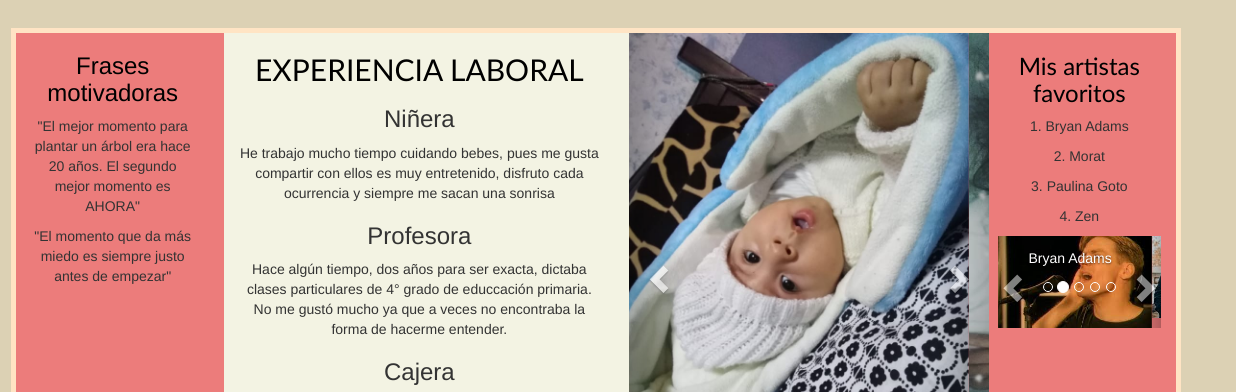
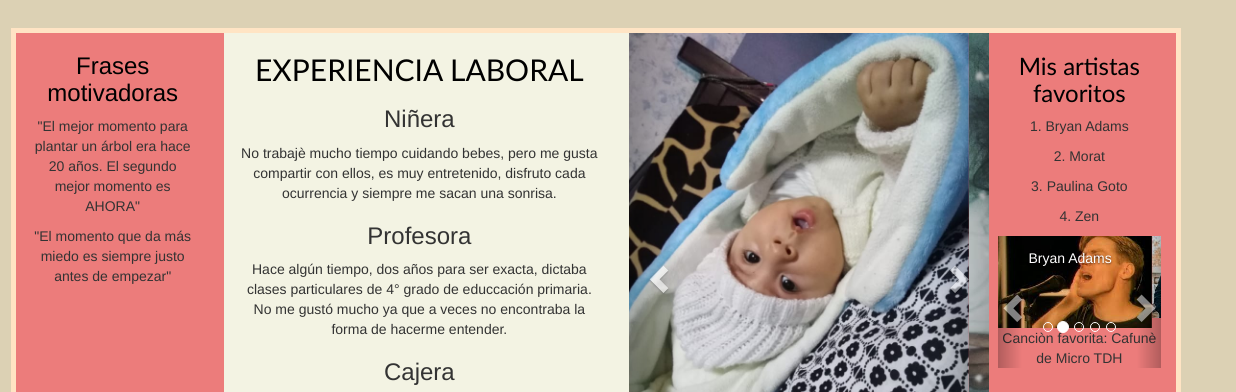
Before and after one commit to Luisa-Martinez20/Luisa-Martinez20.github.io, a plain HTML site: page About.html in a window 1280 px wide. Shown: the part 269-661 px from the top of the page, 44-1280 px from the left. Drawn offline with nearby package versions, Linux system fonts and the light colour scheme.

Commit message:
Mi sitio web con framework

```diff
--- a/About.html
+++ b/About.html
@@ -52,9 +52,9 @@
               <div class="col-sm-4">
                 <h2 id="letras" style="color: black;" >EXPERIENCIA LABORAL</h2>
                 <h3>Niñera</h3>
-                <p>He trabajo mucho tiempo cuidando bebes,
-                    pues me gusta compartir con ellos es muy entretenido, disfruto cada ocurrencia
-                    y siempre me sacan una sonrisa</p>
+                <p>No trabajè mucho tiempo cuidando bebes,
+                   pero me gusta compartir con ellos, es muy entretenido, disfruto cada ocurrencia
+                    y siempre me sacan una sonrisa.</p>
                 <h3>Profesora</h3>
                 <p>Hace algún tiempo, dos años para ser exacta, dictaba clases particulares
                      de 4° grado de educcación primaria. No me gustó mucho ya que a veces no encontraba la forma de
@@ -301,7 +301,9 @@
               <p>Zen</p>
             </div>
           </div>
+
         </div>
+        <p>Canciòn favorita: Cafunè de Micro TDH</p>
 
         <!-- Left and right controls -->
         <a class="left carousel-control" href="#myCarousel" role="button" data-slide="prev">
--- a/styles/estilopersonal.css
+++ b/styles/estilopersonal.css
@@ -1,8 +1,3 @@
-/*#myCarousel {
-    width: 300px;
-    height: 400px;
-    padding: 20px;
-}*/
 
 header{
     width: 100%;
```
Also changed, not shown: index.html (+2 -2 lines).
